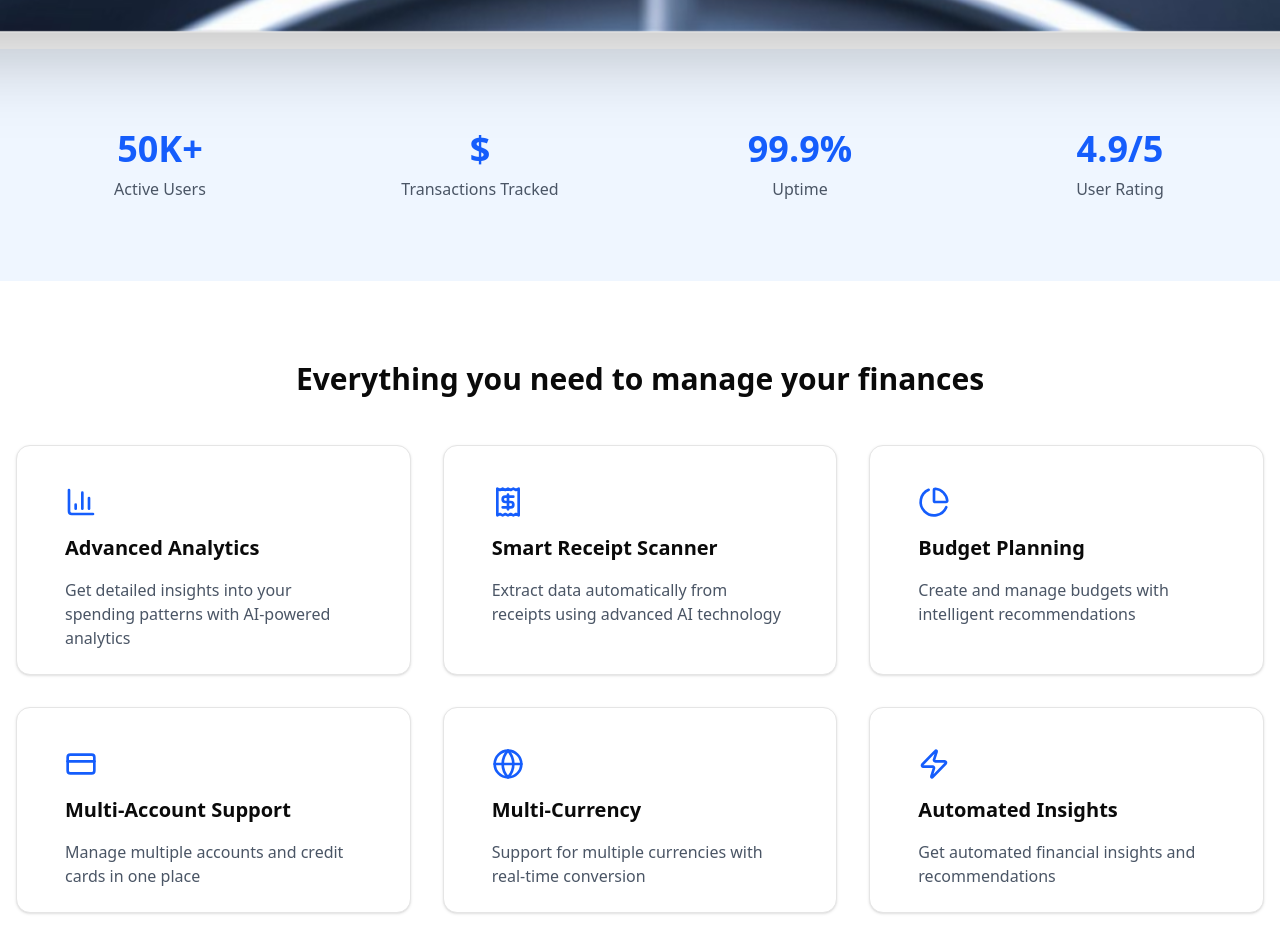
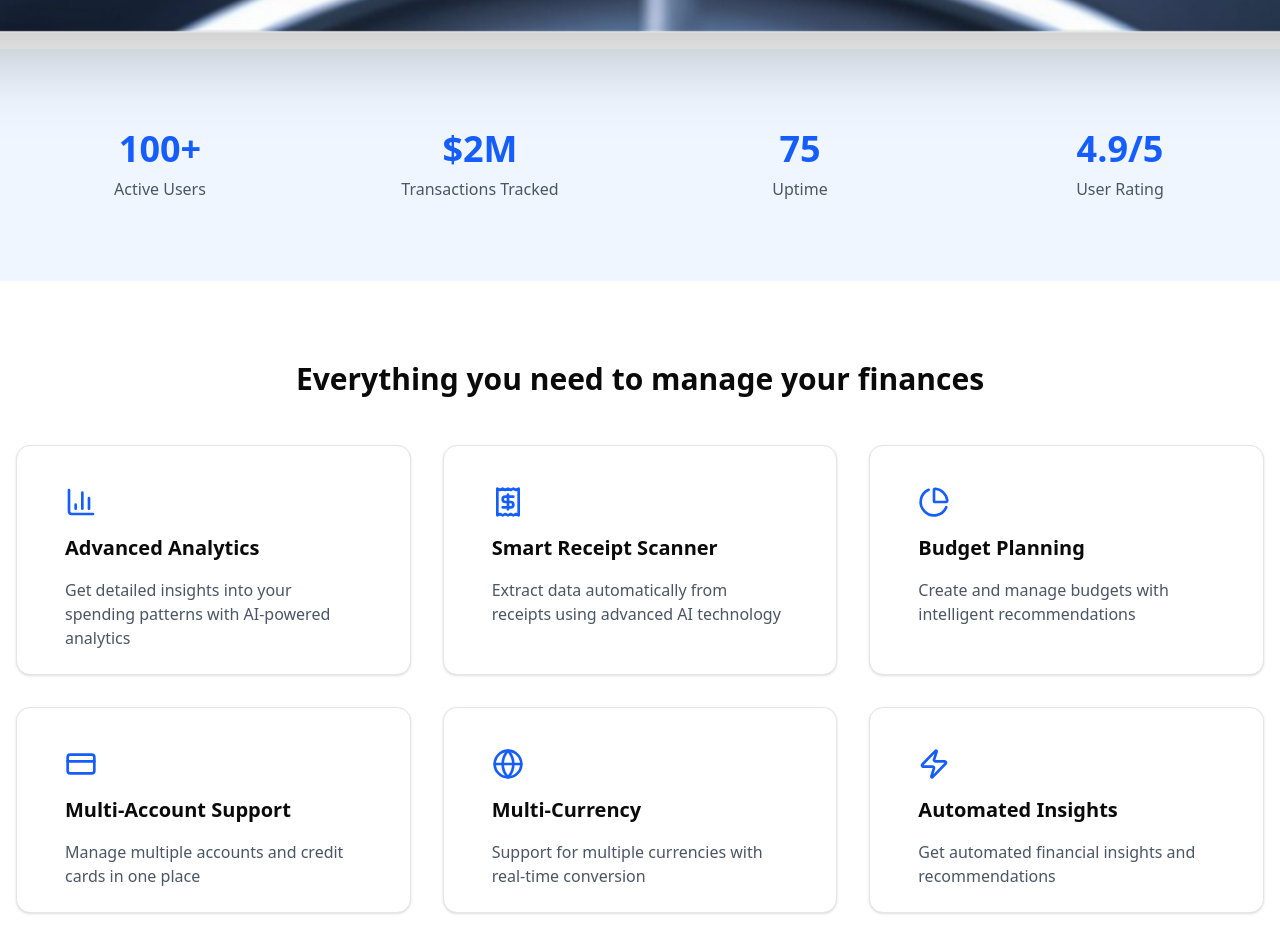
Before and after one commit to SandeepKumarYadav24/welth, a Next.js app: page / in a window 1280 px wide. Shown: the part 1240-2166 px from the top of the page. Built offline with nearby package versions, Linux system fonts and the light colour scheme; no server answers.

Commit message:
Update stats data with accurate values for active users, transactions tracked, and uptime

```diff
--- a/data/landing.js
+++ b/data/landing.js
@@ -10,15 +10,15 @@ import {
 // Stats Data
 export const statsData = [
   {
-    value: "50K+",
+    value: "100+",
     label: "Active Users",
   },
   {
-    value: "$",
+    value: "$2M",
     label: "Transactions Tracked",
   },
   {
-    value: "99.9%",
+    value: "75",
     label: "Uptime",
   },
   {
```
